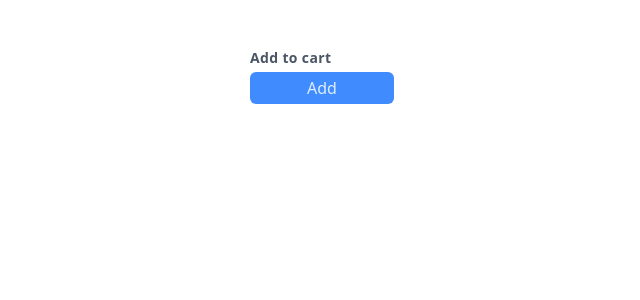
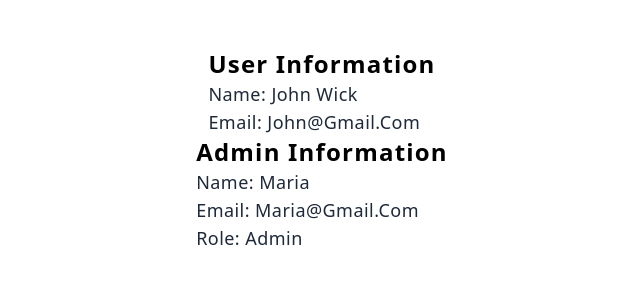
Before and after one commit to 3narinder/ReactCourse-Typescript, a React (Vite) app: page / in a window 1280 px wide. Shown: the top 300 px of the page, without its empty margins (318-958 px from the left). Built offline with nearby package versions, Linux system fonts and the light colour scheme.

Commit message:
Prop types - reusable types

```diff
--- a/src/App.tsx
+++ b/src/App.tsx
@@ -1,13 +1,27 @@
-import Button from "./components/propTypes/Button";
+import Admin from "./components/ReusableTypes/Admin";
+import User from "./components/ReusableTypes/User";
+
+import type { AdminInfo, Info } from "./components/ReusableTypes/Types";
+
+const user: Info = {
+  id: 1,
+  name: "John Wick",
+  email: "john@gmail.com",
+};
+
+const admin: AdminInfo = {
+  id: 2,
+  name: "maria",
+  email: "maria@gmail.com",
+  role: "admin",
+};
 
 const App = () => {
-  const handleClick = () => {
-    console.log("Added to cart");
-  };
+  return (
+    <div className="flex flex-col items-center mt-12 justify-center">
+      <User user={user} />
 
-  return (
-    <div className="flex items-center mt-12 justify-center">
-      <Button label="Add to cart" text="Add" onClick={handleClick} />
+      <Admin admin={admin} />
     </div>
   );
 };
--- /dev/null
+++ b/src/components/ReusableTypes/Admin.tsx
@@ -0,0 +1,26 @@
+import type { AdminInfo } from "./Types";
+
+interface AdminProps {
+  admin: AdminInfo;
+}
+
+const Admin = ({ admin }: AdminProps) => {
+  return (
+    <div className="">
+      <h1 className="text-2xl font-bold tracking-wider capitalize">
+        Admin Information
+      </h1>
+      <h4 className="text-lg capitalize tracking-wide text-gray-800">
+        Name: {admin?.name}
+      </h4>
+      <h4 className="text-lg capitalize tracking-wide text-gray-800">
+        Email: {admin?.email}
+      </h4>
+      <h4 className="text-lg capitalize tracking-wide text-gray-800">
+        Role: {admin?.role}
+      </h4>
+    </div>
+  );
+};
+
+export default Admin;
--- /dev/null
+++ b/src/components/ReusableTypes/Types.ts
@@ -0,0 +1,9 @@
+export interface Info {
+  id: number;
+  name: string;
+  email: string;
+}
+
+export interface AdminInfo extends Info {
+  role: string;
+}
--- /dev/null
+++ b/src/components/ReusableTypes/User.tsx
@@ -0,0 +1,24 @@
+import type { Info } from "./Types";
+
+interface UserProp {
+  user: Info;
+}
+
+const User = ({ user }: UserProp) => {
+  return (
+    <div className="">
+      <h1 className="text-2xl font-bold tracking-wider capitalize">
+        user Information
+      </h1>
+
+      <h1 className="text-lg capitalize tracking-wide text-gray-800">
+        Name: {user?.name}
+      </h1>
+      <h1 className="text-lg capitalize tracking-wide text-gray-800">
+        Email: {user?.email}
+      </h1>
+    </div>
+  );
+};
+
+export default User;
```
